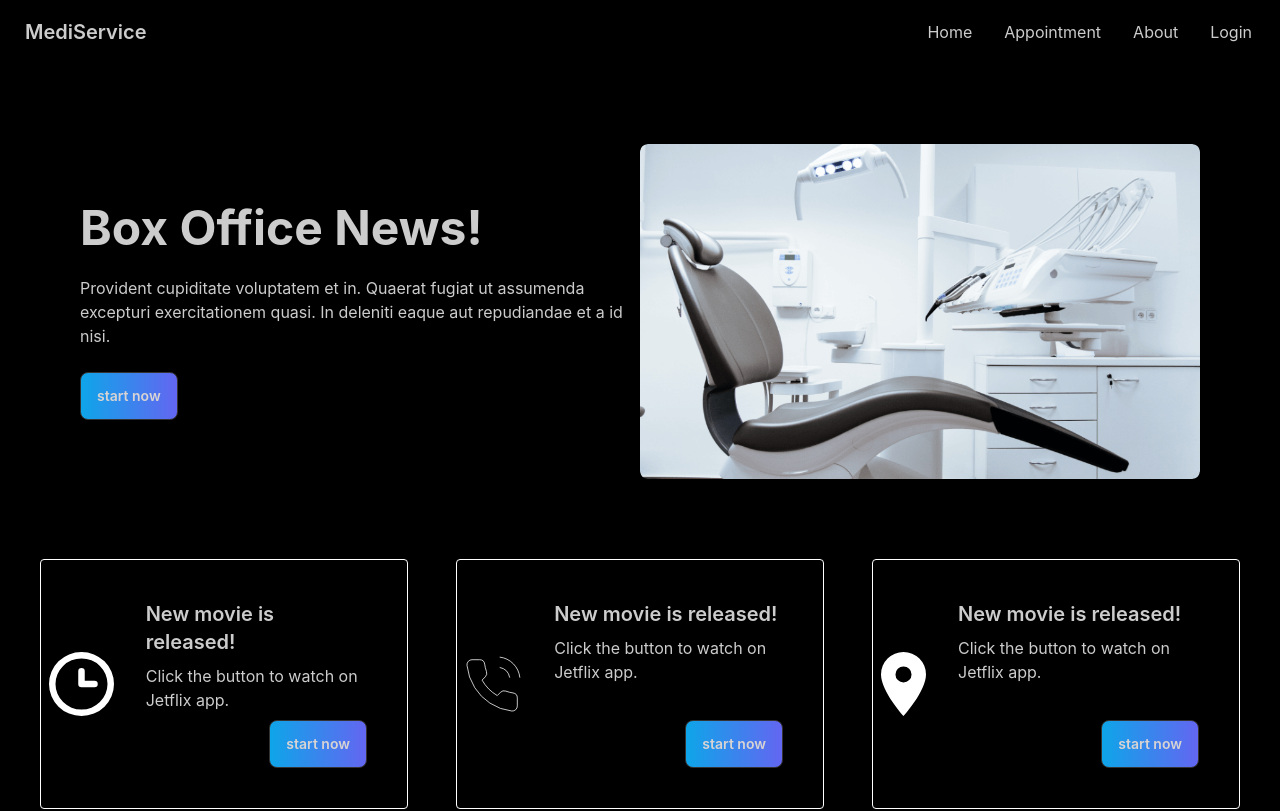
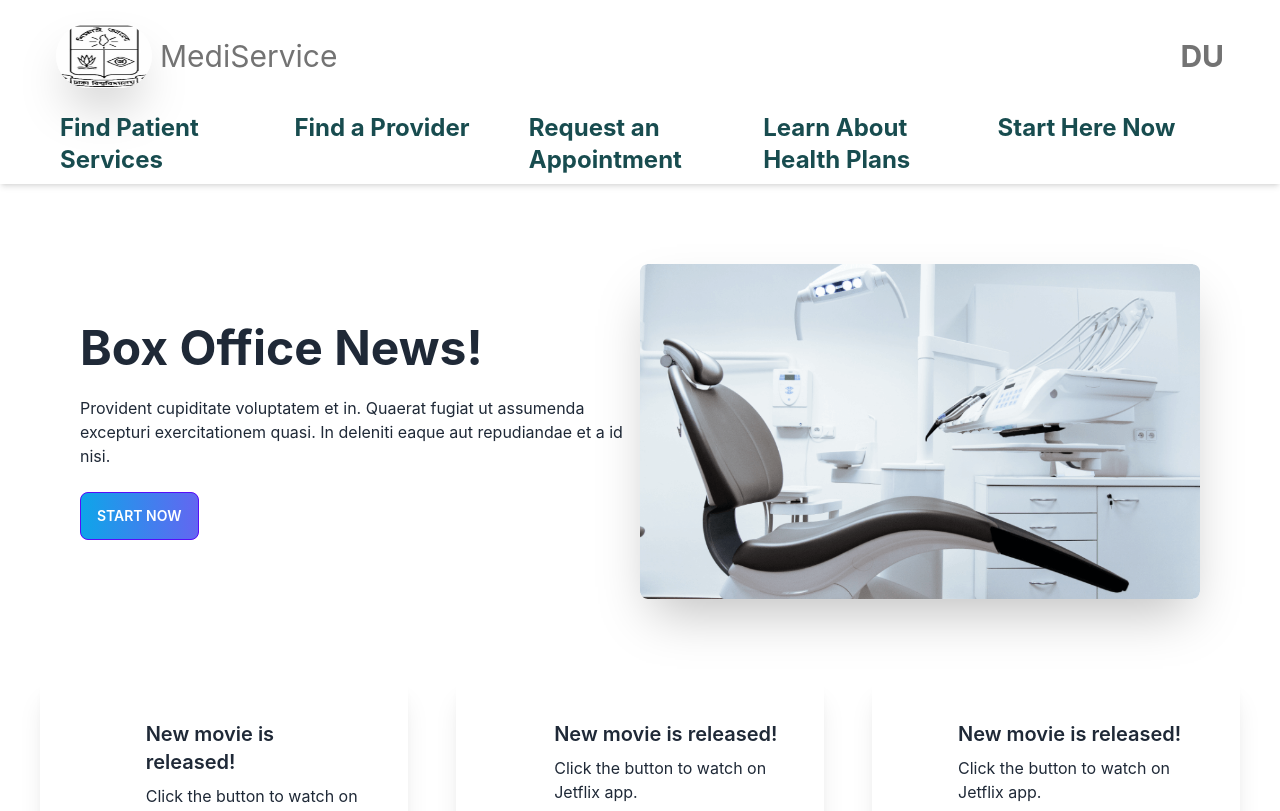
Before and after one commit to easakibahmad/mediService, a React (Create React App) app: page / in a window 1280 px wide. Shown: the top 811 px of the page. Built offline with nearby package versions, Linux system fonts and the light colour scheme; no server answers.

Commit message:
navbar modified

```diff
--- a/public/index.html
+++ b/public/index.html
@@ -1,5 +1,5 @@
 <!DOCTYPE html>
-<html data-theme="black" lang="en">
+<html lang="en">
 
   <head>
     <meta charset="utf-8" />
--- a/src/Pages/Appointment/AvailableAppointment/AvailableAppointment.js
+++ b/src/Pages/Appointment/AvailableAppointment/AvailableAppointment.js
@@ -7,10 +7,16 @@ import { useQuery } from "@tanstack/react-query";
 const AvailableAppointment = ({ selectedDate }) => {
   const [treatment, setTreatment] = useState(null);
 
+  // for date wise data loading
+  const date = format(selectedDate, "PP");
+
   const { data: appointOptions = [] } = useQuery({
-    queryKey: ["doctorsServices"],
+    // added date as query key
+    queryKey: ["doctorsServices", date],
     queryFn: async () => {
-      const res = await fetch("http://localhost:5000/doctorsServices");
+      const res = await fetch(
+        `http://localhost:5000/doctorsServices?date=${date}`
+      );
       const data = await res.json();
       return data;
     },
--- a/src/Shared/Navbar/Navbar.js
+++ b/src/Shared/Navbar/Navbar.js
@@ -1,6 +1,7 @@
 import React, { useContext } from "react";
 import { Link } from "react-router-dom";
 import { AuthContext } from "../../context/AuthProvider";
+import duLogo from "../../assets/images/DUlogo.jpeg";
 
 const Navbar = () => {
   const { user, logOut } = useContext(AuthContext);
@@ -9,39 +10,57 @@ const Navbar = () => {
       .then(() => {})
       .catch((err) => console.log(err));
   };
+  const menuTop = (
+    <React.Fragment>
+      <Link
+        className=" hover:text-blue-500 hover:underline rounded uppercase lg:text-3xl text-xl font-bold"
+        to="https://www.du.ac.bd/"
+      >
+        DU
+      </Link>
+    </React.Fragment>
+  );
   const menuItems = (
     <React.Fragment>
-      <li>
-        <Link to="/">Home</Link>
-      </li>
-      <li>
-        <Link to="/appointment">Appointment</Link>
-      </li>
-      <li>
-        <Link to="/">About</Link>
-      </li>
+      <Link className="hover:underline hover:text-blue-500" to="/">
+        Find Patient Services
+      </Link>
+      <Link className="hover:underline hover:text-blue-500" to="/">
+        Find a Provider
+      </Link>
+
+      <Link className="hover:underline hover:text-blue-500" to="/appointment">
+        Request an Appointment
+      </Link>
+
+      <Link className="hover:underline hover:text-blue-500" to="/appointment">
+        Learn About Health Plans
+      </Link>
 
       {user?.uid ? (
         <>
-          <li>
-            <Link to="/dashboard">Dashboard</Link>
-          </li>
-          <li>
-            <Link onClick={handleSignOut} to="/login">
-              Signout
-            </Link>
-          </li>
+          <Link className="hover:underline hover:text-blue-500" to="/dashboard">
+            Dashboard
+          </Link>
+
+          <Link
+            className="hover:underline hover:text-blue-500"
+            onClick={handleSignOut}
+            to="/login"
+          >
+            Signout
+          </Link>
         </>
       ) : (
-        <li>
-          <Link to="/login">Login</Link>
-        </li>
+        <Link to="/login" className="hover:underline hover:text-blue-500">
+          Start Here Now
+        </Link>
       )}
     </React.Fragment>
   );
   return (
-    <div>
-      <div className="navbar flex justify-between">
+    <div className="pt-4 px-12  shadow-md ">
+      <div className="navbar grid grid-cols-2">
         <div className="navbar-start">
           <div className="dropdown">
             <label tabIndex={0} className="btn btn-ghost lg:hidden">
@@ -62,15 +81,34 @@ const Navbar = () => {
             </label>
             <ul
               tabIndex={0}
-              className="menu menu-compact dropdown-content mt-3 p-2 shadow bg-base-100 rounded-box w-52"
+              className="menu menu-compact dropdown-content grid grid-cols-1 gap-2 mt-3 px-4 py-3 shadow bg-base-100 rounded w-52"
             >
               {menuItems}
             </ul>
           </div>
-          <Link className="btn btn-ghost normal-case text-xl">MediService</Link>
+          <Link
+            to="/"
+            className="flex items-center hover:underline hover:text-blue-500 text-neutral-500	 normal-case lg:text-3xl text-xl"
+          >
+            <img
+              src={duLogo}
+              className=" rounded-full mr-2 shadow-2xl lg:w-24  lg:h-16 w-10 h-10"
+              alt="duMedical"
+            />
+            MediService
+          </Link>
         </div>
-        <div className="navbar-center hidden lg:flex">
-          <ul className="menu menu-horizontal px-1">{menuItems}</ul>
+        <div className="flex justify-end text-neutral-500	">{menuTop}</div>
+
+        <div className="navbar-center hidden mt-6 col-span-2 lg:flex">
+          <ul
+            className="menu  font-bold  grid grid-cols-5 items-start text-2xl  gap-3   menu-horizontal px-1"
+            style={{
+              color: "#184C4f",
+            }}
+          >
+            {menuItems}
+          </ul>
         </div>
       </div>
     </div>
```
Also changed, not shown: src/assets/images/DUlogo.jpeg (added).
